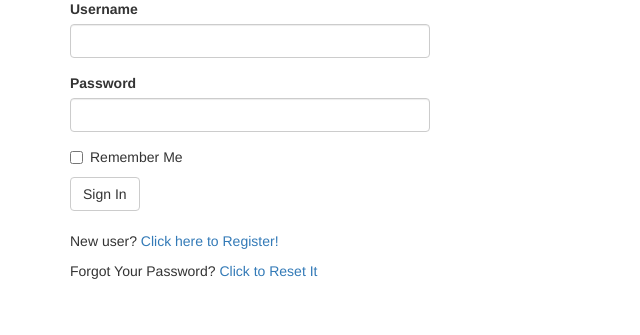
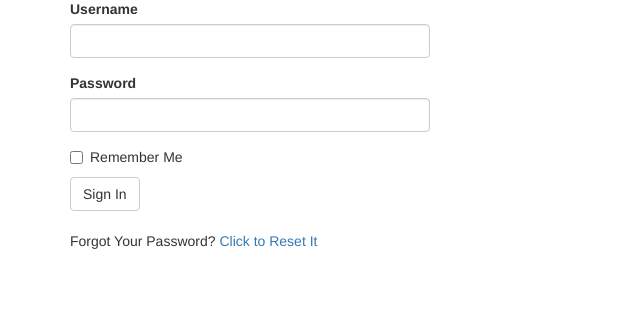
Before and after one commit to asytnyk/iwegarde, a Flask app: page /login in a window 1280 px wide. Shown: the part 143-478 px from the top of the page, without its empty margins (0-640 px from the left). Run offline with Flask 2, Linux system fonts and the light colour scheme; some libraries are stand-ins or nearby versions.

Commit message:
Remove link: New user? Click here to Register! from login page
Also renamed the register route to register-inviation-only so to have a
little more control over who registers.

Signed-off-by: Peter Senna Tschudin <peter.senna@gmail.com>
Signed-off-by: Peter Senna Tschudin <peter.senna@iwe.io>

```diff
--- a/app/routes.py
+++ b/app/routes.py
@@ -77,7 +77,7 @@ def logout():
     logout_user()
     return redirect(url_for('index'))
 
-@app.route('/register', methods=['GET', 'POST'])
+@app.route('/register-invitation-only', methods=['GET', 'POST'])
 def register():
     if current_user.is_authenticated:
         return redirect(url_for('index'))
--- a/app/templates/login.html
+++ b/app/templates/login.html
@@ -9,7 +9,6 @@
         	</div>
 	</div>
 	<br>
-	<p>New user? <a href="{{ url_for('register') }}">Click here to Register!</a></p>
 	<p>
 		Forgot Your Password?
 		<a href="{{ url_for('reset_password_request') }}"> Click to Reset It</a>
```
